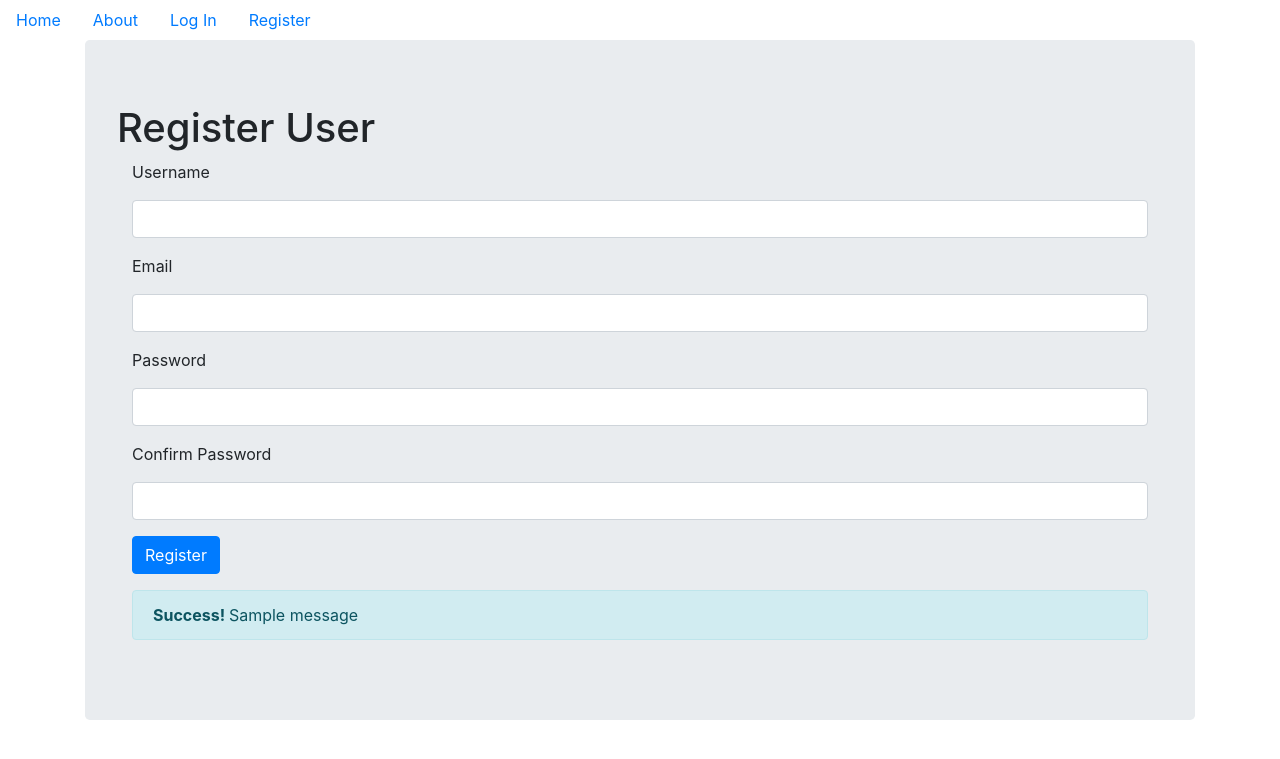
After one commit to jayleth72/heart_hand_1.3, a Flask app: page /registerUser in a window 1280 px wide. The commit adds this page. Shown: the top 759 px of the page. Run offline with Flask 2, Linux system fonts and the light colour scheme; tables that the repository leaves empty hold one stand-in row (values such as "Sample post"); one stand-in notice (Sample message) is shown; some libraries are stand-ins or nearby versions.

Commit message:
all forms working except validation of duplicate usernames

```diff
--- a/heart_hand/templates/base.html
+++ b/heart_hand/templates/base.html
@@ -8,7 +8,7 @@
 
     <meta charset="UTF-8">
 
-    <title>Document</title>
+    <title>{% block title %}{% endblock %}</title>
 </head>
 <body>
 
@@ -31,10 +31,11 @@
         <li class='nav-link'>
                 <a href="{{url_for('users.login')}}">Log In</a>
         </li>
+        {% endif %}
         <li class='nav-link'>
-                <a href="{{url_for('users.register')}}">Register</a>
+                <a href="{{url_for('users.registerUser')}}">Register</a>
         </li>
-        {% endif %}
+
     </ul>
 
     <div class="container">
--- a/heart_hand/templates/index.html
+++ b/heart_hand/templates/index.html
@@ -1,4 +1,7 @@
 {% extends "base.html" %}
+{% block title %}
+Heart and Hand
+{% endblock %}
 {% block content %}
     <div class="jumbotron">
         <h1>Heart and Hand Management System</h1>
--- /dev/null
+++ b/heart_hand/templates/registerUser.html
@@ -0,0 +1,69 @@
+{% extends "base.html" %}
+{% block content %}
+    <div class="jumbotron">
+        <h1>Register User</h1>
+        <div class="container">
+
+                <!-- {% if form %}
+                {% for error in form.errors %}
+                <div class="alert alert-error">
+                    <a class="close" data-dismiss="alert">×</a>
+                    <strong>{{ form[error].label }} {{form.errors[error][0] }}</strong>
+                </div>
+                {% endfor %}
+                {% endif %} -->
+
+            <form method="POST">
+                {{form.hidden_tag()}}
+
+                <div class="form-group">
+                        {{form.username.label(class='form-group')}}
+                        {{form.username(class='form-control')}}
+
+                </div>
+
+                <div class="form-group">
+                        {{form.email.label(class='form-group')}}
+                        {{form.email(class='form-control')}}
+
+                </div>
+
+                <div class="form-group">
+                        {{form.password.label(class='form-group')}}
+                        {{form.password(class='form-control')}}
+
+                </div>
+
+                <div class="form-group">
+                        {{form.password_confirm.label(class='form-group')}}
+                        {{form.password_confirm(class='form-control')}}
+
+                </div>
+
+                <div class="form-group">
+                    {{form.submit(class='btn btn-primary')}}
+                </div>
+            </form>
+
+            {% with messages = get_flashed_messages(with_categories=true) %}
+            {% if messages %}
+
+            {% for message in messages %}
+                {% if "Error" not in message[1]: %}
+                    <div class="alert alert-info">
+                    <strong>Success! </strong> {{ message[1] }}
+                    </div>
+                {% endif %}
+
+                {% if "Error" in message[1]: %}
+                    <div class="alert alert-warning">
+                    {{ message[1] }}
+                    </div>
+                {% endif %}
+            {% endfor %}
+                {% endif %}
+            {% endwith %}
+
+        </div>
+    </div>
+{% endblock %}
--- a/heart_hand/users/forms.py
+++ b/heart_hand/users/forms.py
@@ -14,11 +14,12 @@ class LoginForm(FlaskForm):
     password = PasswordField('Password', validators=[DataRequired()])
     submit = SubmitField('Log In')
 
+
 class RegistrationForm(FlaskForm):
     email = StringField('Email',validators=[DataRequired(),Email()])
     username = StringField('Username',validators=[DataRequired(),Email()])
-    password = PasswordField('Password', validators=[DataRequired(),EqualTo('pass_confirm',message='Passwords must match')])
-    pass_confirm = PasswordField('Confirm Password', validators=[DataRequired()])
+    password = PasswordField('Password', validators=[DataRequired(),EqualTo('password_confirm',message='Passwords must match')])
+    password_confirm = PasswordField('Confirm Password', validators=[DataRequired()])
     submit = SubmitField('Register')
 
     def check_email(self,field):
@@ -29,9 +30,10 @@ class RegistrationForm(FlaskForm):
         if User.query.filter_by(username=field.data).first():
             raise ValidationError('Your username has been registered already!')
 
+
 class UpdateUserForm(FlaskForm):
     email = StringField('Email',validators=[DataRequired(),Email()])
-    username = StringField('Username',validators=[DataRequired(),Email()])
+    username = StringField('Username',validators=[DataRequired()])
     password = PasswordField('Password', validators=[DataRequired()])
     submit = SubmitField('Submit')
 
--- a/heart_hand/users/views.py
+++ b/heart_hand/users/views.py
@@ -9,8 +9,8 @@ users = Blueprint('users', __name__)
 
 
 # register
-@users.route('/register', methods=['GET','POST'])
-def register():
+@users.route('/registerUser', methods=['GET','POST'])
+def registerUser():
 
     form = RegistrationForm()
 
@@ -23,8 +23,10 @@ def register():
         db.session.commit()
         flash('Thanks for registration')
         return redirect(url_for('users.login'))
+    else:
+        flash_errors(form)
 
-    return render_template('register.html',form=form)
+    return render_template('registerUser.html',form=form)
 
 
 # login
@@ -76,3 +78,12 @@ def account():
         form.email.data = current_user.email
 
     return render_template('account.html',form=form)
+
+def flash_errors(form):
+    """Flashes form errors"""
+    for field, errors in form.errors.items():
+        for error in errors:
+            flash(u"Error in the %s field - %s" % (
+                getattr(form, field).label.text,
+                error
+            ), 'error')
```
Also changed, not shown: heart_hand/templates/macros/_macros.html (added, +17 -0 lines), heart_hand/templates/people_pages/add_people.html (added, +30 -0 lines), heart_hand/templates/register.html (deleted, +0 -39 lines).
